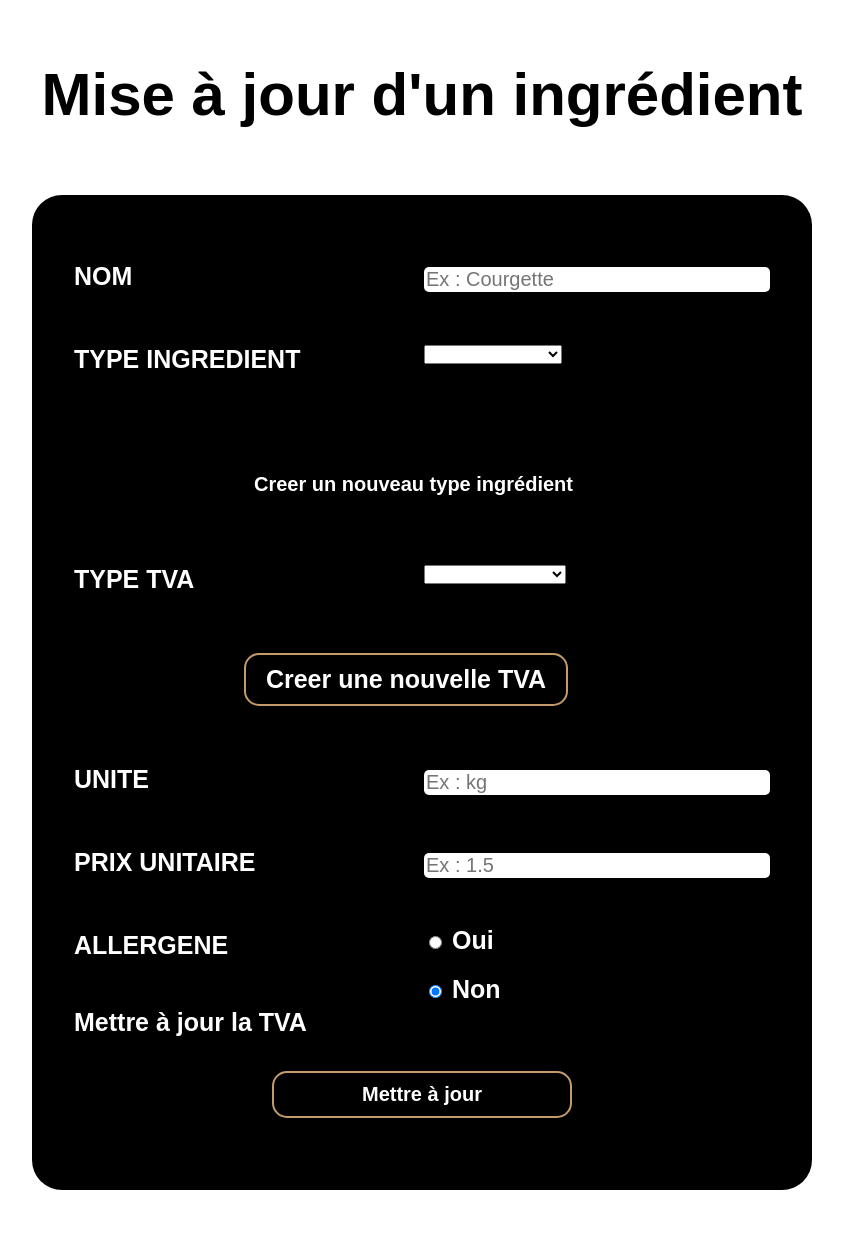
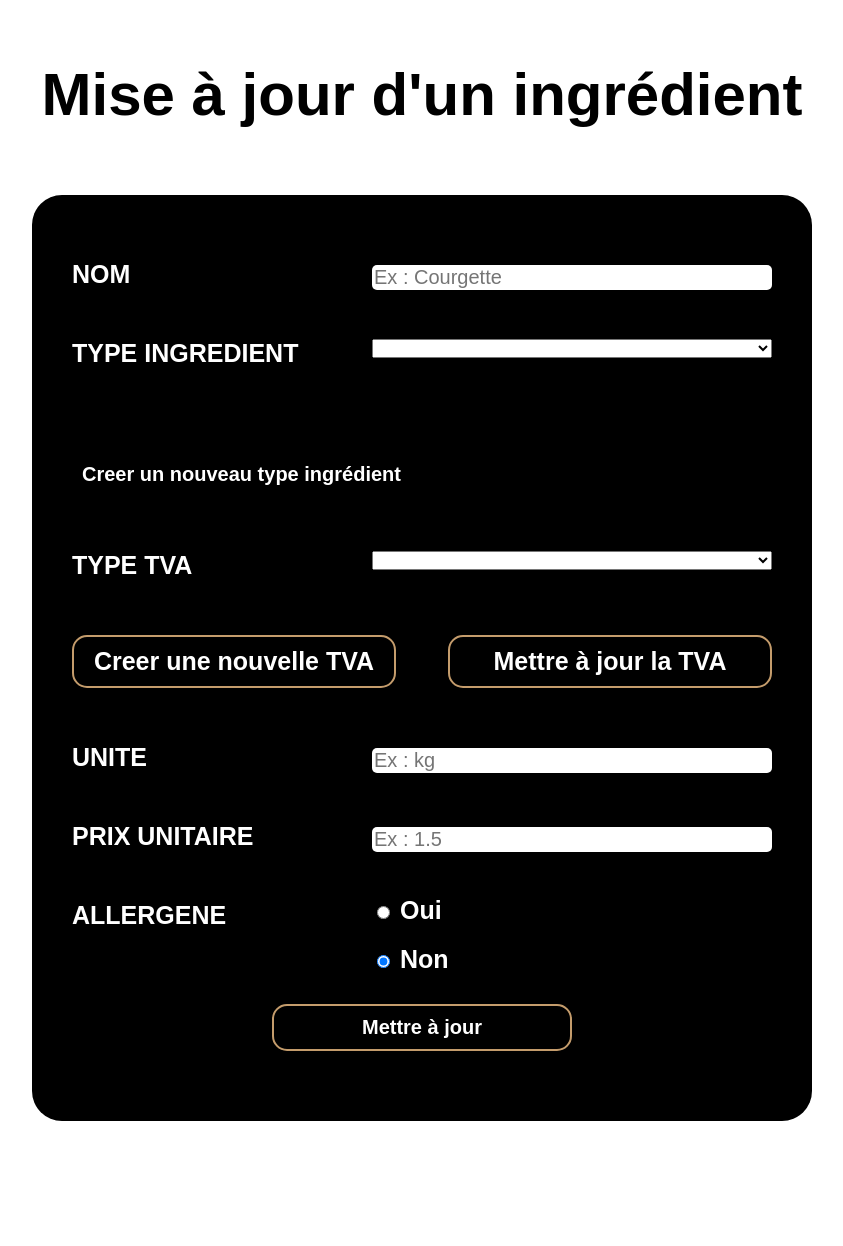
Before and after one commit to etienne-tillier/ProjetPiscine, a PHP site: page /view/ingredient/update.php in a window 1280 px wide. Shown: the whole page, without its empty margins (218-1061 px from the left). After the commit the page ends 1121 px from the top, so only its background shows below. Run offline with PHP 8.4, Linux system fonts and the light colour scheme; the template is opened without the code that fills it, so the values that code supplies are empty.

Commit message:
update form ajout ingr

```diff
--- a/style/style_formulaire_ingredient.css
+++ b/style/style_formulaire_ingredient.css
@@ -21,7 +21,6 @@ fieldset{
     font-size: 25px;
     font-weight: bold;
     color: white;
-    border: solid 2px black;
 }
 
 .grid{
@@ -58,6 +57,7 @@ fieldset{
 }
 
 .bouton1{
+    display: flex;
     text-align: center;
     padding-top: 30px;
     padding-bottom: 30px;
@@ -77,10 +77,21 @@ fieldset{
 }
 
 .bouton2{
+    display: flex;
     text-align: center;
     padding-top: 30px;
     padding-bottom: 30px;
-    grid-column: 1 / span 2;
+    grid-column: 1/3;
+    grid-row: 5;
+    cursor: pointer;
+}
+
+.bouton4{
+    display: flex;
+    text-align: center;
+    padding-top: 30px;
+    padding-bottom: 30px;
+    grid-column: 1/3;
     grid-row: 5;
     cursor: pointer;
 }
@@ -123,8 +134,9 @@ fieldset{
     grid-row: 10;
 }
 
-.bouton1 .bouton2 .bouton3 .bouton4 :hover{
+.bouton_js1 .bouton_js2 .bouton_final #textUpdateTVA :hover{
     cursor: pointer;
+
 }
 
 .bouton_final{
@@ -145,7 +157,7 @@ fieldset{
 }
 
 .bouton_js1{
-    margin-left: 170px;
+    margin: auto;
     font-size: 25px;
     font-weight: bold;
     padding: 10px;
@@ -161,7 +173,7 @@ fieldset{
 }
 
 .bouton_js2{
-    margin-left: 170px;
+    justify-self: start;
     font-size: 25px;
     font-weight: bold;
     padding: 10px;
@@ -170,6 +182,22 @@ fieldset{
     border-radius: 15px;
     transition: 400ms;
     cursor: pointer;
+}
+
+#textUpdateTVA{
+    justify-self: end;
+    font-size: 25px;
+    font-weight: bold;
+    padding: 10px;
+    width: 300px;
+	border:rgb(196, 156, 108) 2px solid;
+    border-radius: 15px;
+    transition: 400ms;
+    cursor: pointer;
+    margin-left: auto;
+}
+#textUpdateTVA:hover{
+    color: rgb(196, 156, 108);
 }
 
 .bouton_js2:hover{
@@ -186,9 +214,8 @@ fieldset{
     border-radius: 5px;
 }
 
-.liste_der{
-    font-size: 20px;
-    margin-right: 200px;
+#typeIngredientList, #TVASelect{
+    width: 400px;
 }
 
 .qcm_rond{
--- a/style/style_formulaire_recette.css
+++ b/style/style_formulaire_recette.css
@@ -201,10 +201,6 @@ fieldset{
     width: 200px;
 }
 
-.choix{
-    width: 210px;
-}
-
 .liste_der{
     margin-left: 20%;
 }
--- a/view/ingredient/update.php
+++ b/view/ingredient/update.php
@@ -166,7 +166,7 @@
                 </div>
 
                 <div class="bouton4">
-                    <div id="textUpdateTVA" class="bouton_js3" onClick="updateTVA()">Mettre à jour la TVA</div>
+                    <div id="textUpdateTVA" onClick="updateTVA()">Mettre à jour la TVA</div>
                 </div>
 
 
```
